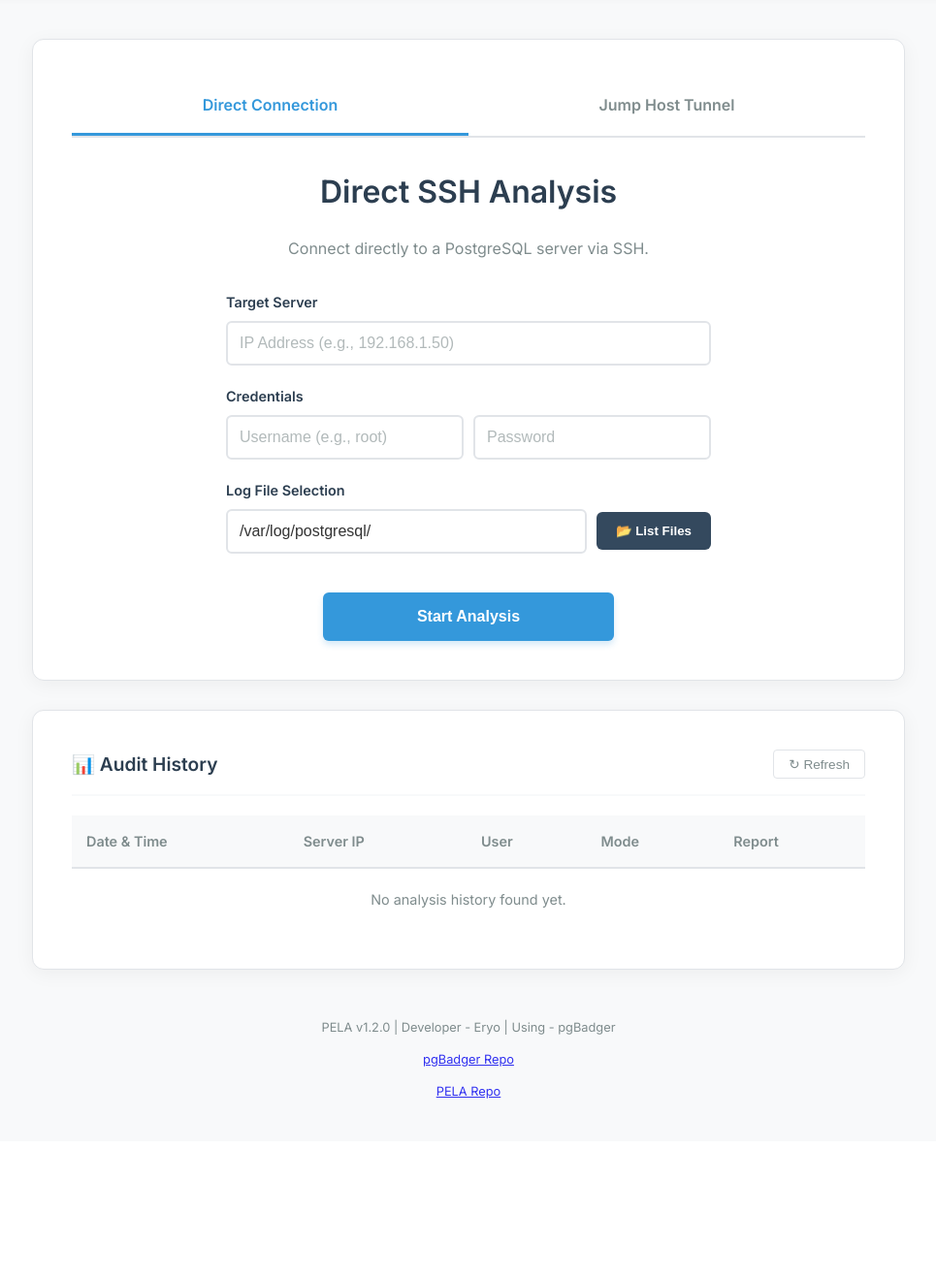
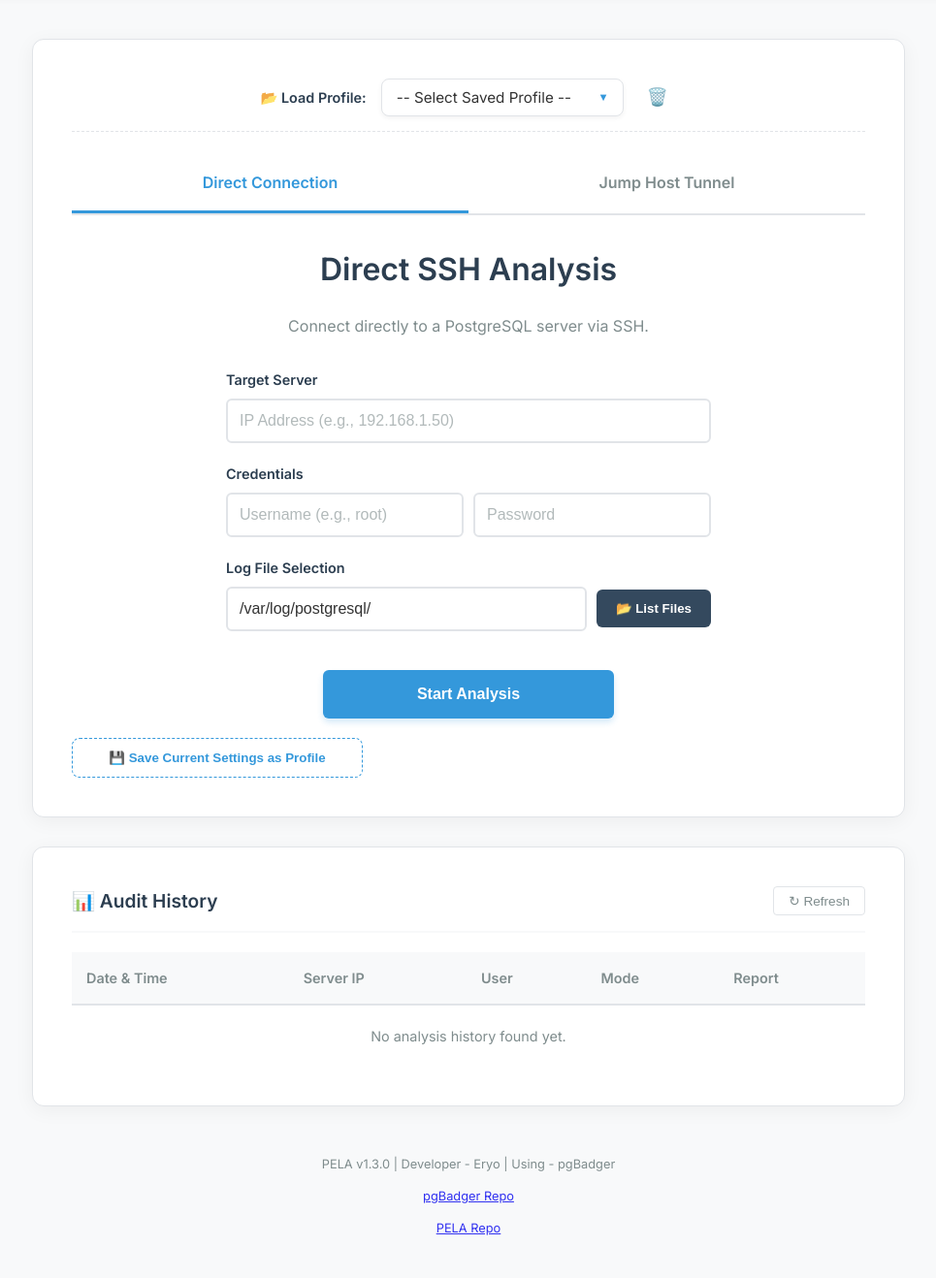
Before and after one commit to eryo-dev/pela-log-analyzer, a Flask app: page / in a window 1280 px wide. Shown: the part 78-1396 px from the top of the page at 97% size, without its empty margins (157-1122 px from the left). Before the commit the page ends 1211 px from the top, so only its background shows below. Run offline with Flask 3, Linux system fonts and the light colour scheme; data that the repository does not hold is empty.

Commit message:
Added Save, Load, Delete Profile Feature & Version Update

```diff
--- a/app.py
+++ b/app.py
@@ -43,6 +43,19 @@ def init_db():
                     report_url TEXT NOT NULL
                 )
             ''')
+
+            cursor.execute('''
+            CREATE TABLE IF NOT EXISTS saved_profiles (
+                id INTEGER PRIMARY KEY AUTOINCREMENT,
+                profile_name TEXT NOT NULL UNIQUE,
+                connection_mode TEXT NOT NULL,
+                server_ip TEXT NOT NULL,
+                username TEXT,
+                jump_host TEXT,
+                env_name TEXT,
+                log_path TEXT
+            )
+        ''')
             conn.commit()
     except Exception as e:
         print(f"Init DB Error: {e}")
@@ -146,6 +159,54 @@ def get_history():
             return jsonify({'success': True, 'data': rows})
     except Exception as e:
         return jsonify({'success': False, 'message': str(e)})
+
+# --- PROFILE MANAGEMENT ROUTES (YENİ EKLENEN KISIM) ---
+
+@app.route('/profiles', methods=['GET', 'POST', 'DELETE'])
+def manage_profiles():
+    """Profil kaydetme, listeleme ve silme işlemleri."""
+    try:
+        with sqlite3.connect(DB_NAME) as conn:
+            conn.row_factory = sqlite3.Row
+            cursor = conn.cursor()
+
+            # 1. GET: Profilleri Listele
+            if request.method == 'GET':
+                cursor.execute("SELECT * FROM saved_profiles ORDER BY profile_name ASC")
+                profiles = [dict(row) for row in cursor.fetchall()]
+                return jsonify({'success': True, 'data': profiles})
+
+            # 2. POST: Yeni Profil Kaydet
+            if request.method == 'POST':
+                data = request.get_json()
+                name = data.get('profile_name')
+
+                # Aynı isimde varsa üzerine yaz (UPSERT mantığı yerine DELETE+INSERT basitliği)
+                cursor.execute("DELETE FROM saved_profiles WHERE profile_name = ?", (name,))
+
+                cursor.execute('''
+                    INSERT INTO saved_profiles
+                    (profile_name, connection_mode, server_ip, username, jump_host, env_name, log_path)
+                    VALUES (?, ?, ?, ?, ?, ?, ?)
+                ''', (
+                    name, data.get('connection_mode'), data.get('server_ip'),
+                    data.get('username'), data.get('jump_host'), data.get('env_name'),
+                    data.get('log_path')
+                ))
+                conn.commit()
+                return jsonify({'success': True, 'message': f'Profile "{name}" saved.'})
+
+            # 3. DELETE: Profil Sil
+            if request.method == 'DELETE':
+                profile_id = request.args.get('id')
+                cursor.execute("DELETE FROM saved_profiles WHERE id = ?", (profile_id,))
+                conn.commit()
+                return jsonify({'success': True, 'message': 'Profile deleted.'})
+
+    except Exception as e:
+        return jsonify({'success': False, 'message': str(e)})
+
+# -------------------------------------------------------
 
 @app.route('/list-files', methods=['POST'])
 def list_files():
--- a/static/css/style.css
+++ b/static/css/style.css
@@ -48,6 +48,130 @@ body {
     align-items: center;
     box-shadow: var(--header-shadow);
     transition: background-color 0.3s;
+}
+
+/* --- PROFILE MANAGER STYLES (MODERN) --- */
+
+.profile-manager {
+    margin-bottom: 25px;
+    padding-bottom: 15px;
+    border-bottom: 1px dashed var(--border);
+    display: flex;
+    gap: 15px; /* Boşluğu biraz artırdık */
+    align-items: center;
+    justify-content: center;
+}
+
+.profile-label {
+    font-weight: 600;
+    color: var(--primary);
+    font-size: 0.9rem;
+    white-space: nowrap;
+}
+
+/* Dropdown Kapsayıcısı (Ok işaretini konumlandırmak için) */
+.select-wrapper {
+    position: relative;
+    display: inline-block;
+    width: 250px; /* Genişliği sabitledik */
+}
+
+/* Dropdown'ın kendisi */
+.profile-select {
+    width: 100%;
+    padding: 10px 15px;
+    padding-right: 40px; /* Ok işareti için sağdan boşluk */
+    font-size: 0.95rem;
+    font-family: 'Inter', sans-serif;
+    color: var(--text-color);
+    background-color: var(--input-bg);
+    border: 1px solid var(--border);
+    border-radius: 8px;
+    cursor: pointer;
+
+    /* Standart oku gizle */
+    appearance: none;
+    -webkit-appearance: none;
+    -moz-appearance: none;
+
+    transition: all 0.2s ease;
+    box-shadow: 0 2px 5px rgba(0,0,0,0.05);
+}
+
+/* Hover Durumu */
+.profile-select:hover {
+    border-color: var(--accent);
+}
+
+/* Tıklanınca (Focus) */
+.profile-select:focus {
+    outline: none;
+    border-color: var(--accent);
+    box-shadow: 0 0 0 3px rgba(52, 152, 219, 0.2); /* Mavi hale */
+}
+
+/* Özel Ok İşareti (CSS ile çizim) */
+.select-wrapper::after {
+    content: "▼";
+    font-size: 0.7rem;
+    color: var(--accent);
+    position: absolute;
+    right: 15px;
+    top: 50%;
+    transform: translateY(-50%);
+    pointer-events: none; /* Tıklamayı engellemesin */
+    transition: transform 0.3s ease;
+}
+
+/* Menü açıldığında oku döndürmek (Focus hilesi) */
+.select-wrapper:focus-within::after {
+    transform: translateY(-50%) rotate(180deg);
+}
+
+/* Delete Butonu */
+.btn-delete {
+    background: transparent;
+    border: 1px solid transparent;
+    color: #e74c3c;
+    cursor: pointer;
+    font-size: 1.1rem;
+    transition: all 0.2s;
+    padding: 8px;
+    border-radius: 6px;
+    display: flex;
+    align-items: center;
+    justify-content: center;
+}
+
+.btn-delete:hover {
+    background-color: rgba(231, 76, 60, 0.1);
+    border-color: #e74c3c;
+    transform: scale(1.05);
+}
+
+/* Save Button (Daha modern görünüm) */
+.btn-save {
+    margin-top: 20px;
+    background: transparent;
+    border: 1px dashed var(--accent);
+    color: var(--accent);
+    padding: 12px 20px;
+    border-radius: 8px;
+    cursor: pointer;
+    width: 100%;
+    max-width: 300px;
+    font-weight: 600;
+    transition: all 0.2s;
+    display: flex;
+    align-items: center;
+    justify-content: center;
+    gap: 8px;
+}
+
+.btn-save:hover {
+    background-color: rgba(52, 152, 219, 0.05);
+    border-style: solid;
+    transform: translateY(-2px);
 }
 
 .logo {
--- a/static/js/main.js
+++ b/static/js/main.js
@@ -130,6 +130,8 @@ function loadHistory() {
 // --- MAIN EVENT LISTENER ---
 document.addEventListener('DOMContentLoaded', function() {
 
+    loadHistory();
+    fetchProfiles();
     // 1. THEME LOGIC
     const themeToggleBtn = document.getElementById('themeToggle');
     const currentTheme = localStorage.getItem('theme');
@@ -250,3 +252,99 @@ document.addEventListener('DOMContentLoaded', function() {
         });
     });
 });
+
+function fetchProfiles() {
+    const select = document.getElementById('profileSelect');
+    fetch('/profiles')
+        .then(res => res.json())
+        .then(data => {
+            if(data.success) {
+                // Mevcut seçenekleri temizle (ilk seçenek hariç)
+                select.innerHTML = '<option value="">-- Select Saved Profile --</option>';
+                data.data.forEach(p => {
+                    let opt = document.createElement('option');
+                    opt.value = JSON.stringify(p); // Tüm profil verisini value içine gömüyoruz
+                    opt.innerText = p.profile_name;
+                    select.appendChild(opt);
+                });
+            }
+        });
+}
+
+// 2. Yeni Profil Kaydet
+function saveProfile() {
+    const name = prompt("Enter a name for this profile:");
+    if (!name) return;
+
+    // Şu anki moddan verileri topla
+    let payload = {
+        profile_name: name,
+        connection_mode: currentMode
+    };
+
+    if (currentMode === 'direct') {
+        payload.server_ip = document.getElementById('d_ip').value.trim();
+        payload.username = document.getElementById('d_user').value.trim();
+        payload.log_path = document.getElementById('d_search_dir').value.trim(); // Search dir'i kaydediyoruz
+    } else {
+        payload.jump_host = document.getElementById('t_jump').value.trim();
+        payload.server_ip = document.getElementById('t_ip').value.trim();
+        payload.username = document.getElementById('t_user').value.trim();
+        payload.env_name = document.getElementById('t_env').value.trim();
+        payload.log_path = document.getElementById('t_search_dir').value.trim();
+    }
+
+    fetch('/profiles', {
+        method: 'POST',
+        headers: { 'Content-Type': 'application/json' },
+        body: JSON.stringify(payload)
+    })
+    .then(res => res.json())
+    .then(data => {
+        alert(data.message);
+        fetchProfiles(); // Listeyi yenile
+    });
+}
+
+// 3. Seçilen Profili Forma Doldur
+function loadProfileData() {
+    const select = document.getElementById('profileSelect');
+    if (!select.value) return;
+
+    const data = JSON.parse(select.value);
+
+    // Sekmeyi değiştir
+    switchTab(data.connection_mode);
+
+    if (data.connection_mode === 'direct') {
+        document.getElementById('d_ip').value = data.server_ip;
+        document.getElementById('d_user').value = data.username || '';
+        document.getElementById('d_search_dir').value = data.log_path || '/var/log/postgresql/';
+    } else {
+        document.getElementById('t_jump').value = data.jump_host || '';
+        document.getElementById('t_ip').value = data.server_ip;
+        document.getElementById('t_user').value = data.username || '';
+        document.getElementById('t_env').value = data.env_name || '';
+        document.getElementById('t_search_dir').value = data.log_path || '/tmp/';
+    }
+}
+
+// 4. Profil Sil
+function deleteProfile() {
+    const select = document.getElementById('profileSelect');
+    if (!select.value) {
+        alert("Please select a profile to delete.");
+        return;
+    }
+
+    const data = JSON.parse(select.value);
+    if(!confirm(`Are you sure you want to delete "${data.profile_name}"?`)) return;
+
+    fetch(`/profiles?id=${data.id}`, { method: 'DELETE' })
+        .then(res => res.json())
+        .then(data => {
+            alert(data.message);
+            fetchProfiles();
+            // Formu temizlemek istersen buraya kod ekleyebilirsin
+        });
+}
--- a/templates/index.html
+++ b/templates/index.html
@@ -21,6 +21,17 @@
     <div class="container">
 
         <div class="action-panel">
+            <div class="profile-manager">
+                <label class="profile-label">📂 Load Profile:</label>
+
+                <div class="select-wrapper">
+                    <select id="profileSelect" onchange="loadProfileData()" class="profile-select">
+                        <option value="">-- Select Saved Profile --</option>
+                    </select>
+                </div>
+
+                <button onclick="deleteProfile()" class="btn-delete" title="Delete Selected Profile">🗑️</button>
+            </div>
             <div class="tabs">
                 <div class="tab-btn active" onclick="switchTab('direct')">Direct Connection</div>
                 <div class="tab-btn" onclick="switchTab('tunnel')">Jump Host Tunnel</div>
@@ -90,6 +101,9 @@
             </div>
 
             <button id="generateBtn" class="cta">Start Analysis</button>
+            <button type="button" onclick="saveProfile()" class="btn-save">
+                💾 Save Current Settings as Profile
+            </button>
             <div id="statusMsg" class="status-box"></div>
         </div>
 
@@ -117,7 +131,7 @@
         </div>
 
         <div class="footer">
-            <p>PELA v1.2.0 | Developer - Eryo | Using - pgBadger</p>
+            <p>PELA v1.3.0 | Developer - Eryo | Using - pgBadger</p>
             <p><a href="https://github.com/darold/pgbadger" style="opacity: 80%;">pgBadger Repo</a></p>
             <p><a href="https://github.com/eryo-dev/pela-log-analyzer" style="opacity: 80%;">PELA Repo</a></p>
         </div>
```
Also changed, not shown: data/pela.db.
